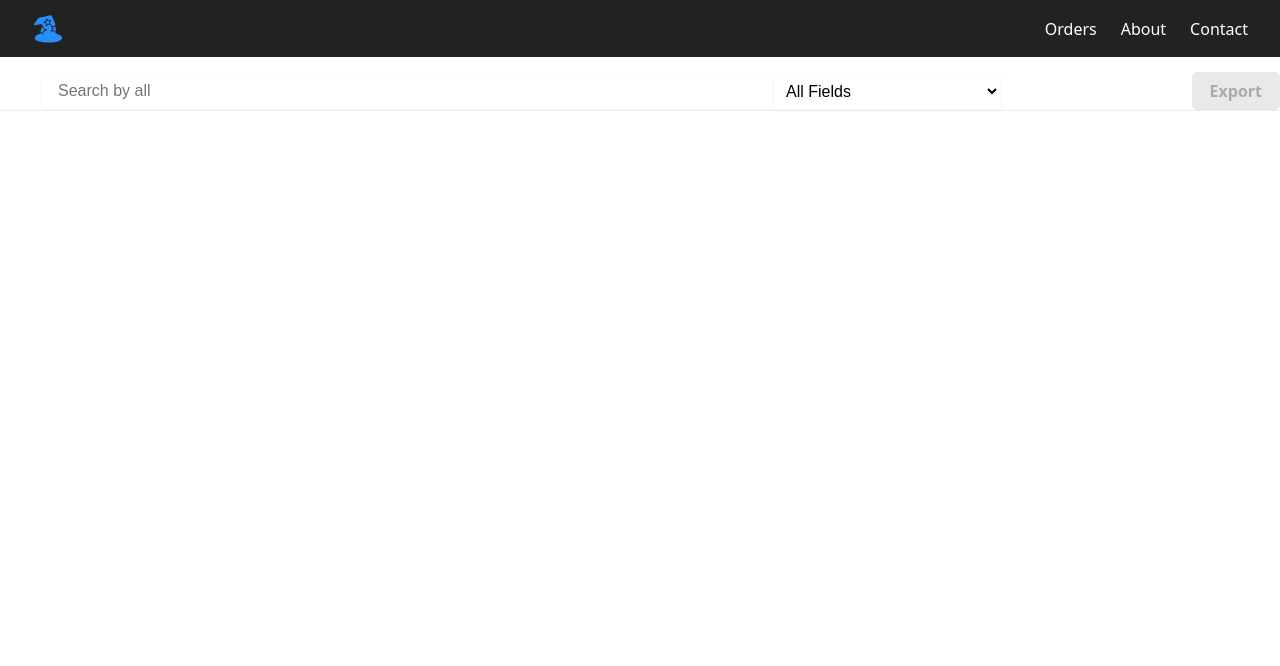
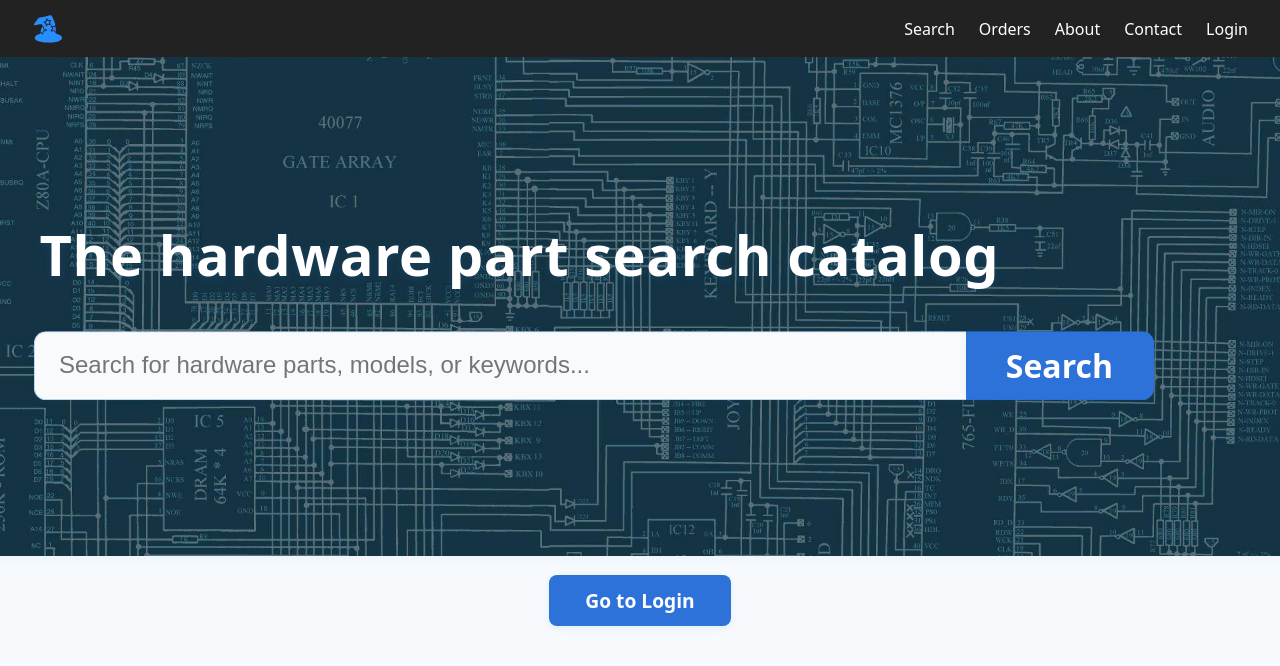
Before and after one commit to Bharath-Yelamali/Catalog-Feature, a React (Vite) app: page / in a window 1280 px wide. Shown: the top 666 px of the page. Built offline with nearby package versions, Linux system fonts and the light colour scheme.

Commit message:
implemented frontend pages for login

```diff
--- a/src/App.css
+++ b/src/App.css
@@ -3,6 +3,7 @@
   margin: 0 auto;
   padding: 2rem;
   text-align: center;
+  background: #f7fafd;
 }
 
 .logo {
@@ -78,6 +79,7 @@
 
 body {
   padding-top: 10px; /* Adjust to match the height of your taskbar */
+  background: #f7fafd;
 }
 
 .searchbar-container {
@@ -555,3 +557,263 @@ body {
 .export-btn {
   margin: 0;
 }
+
+.login-page-container {
+  min-height: 100vh;
+  display: flex;
+  align-items: center;
+  justify-content: center;
+  background: #f7fafd;
+  padding-top: 80px;
+}
+.login-content-box {
+  background: #fff;
+  border-radius: 16px;
+  box-shadow: 0 4px 32px rgba(0,0,0,0.08);
+  padding: 48px 40px 36px 40px;
+  max-width: 480px;
+  width: 100%;
+  display: flex;
+  flex-direction: column;
+  align-items: center;
+}
+.login-title {
+  font-size: 2.2rem;
+  font-weight: 700;
+  margin-bottom: 12px;
+  color: #2d72d9;
+  text-align: center;
+}
+.login-desc {
+  font-size: 1.1rem;
+  color: #444;
+  margin-bottom: 32px;
+  text-align: center;
+}
+.login-searchbar-row {
+  width: 100%;
+  margin-bottom: 32px;
+  display: flex;
+  justify-content: center;
+}
+.login-searchbar-input {
+  width: 100%;
+  max-width: 420px;
+  padding: 1.1rem 1.5rem;
+  font-size: 1.25rem;
+  border-radius: 8px;
+  border: 1.5px solid #bcd6f7;
+  background: #f8fafc;
+  box-shadow: 0 2px 8px rgba(44, 130, 201, 0.04);
+  outline: none;
+  margin: 0 auto;
+  transition: border 0.2s;
+}
+.login-searchbar-input:focus {
+  border: 1.5px solid #2d72d9;
+}
+.login-form {
+  width: 100%;
+  max-width: 400px;
+  margin: 0 auto;
+  margin-top: 8px;
+  display: flex;
+  flex-direction: column;
+  align-items: center;
+  justify-content: center;
+}
+.login-form-row {
+  width: 100%;
+  margin-bottom: 16px;
+  display: flex;
+  flex-direction: column;
+  align-items: center;
+  justify-content: center;
+}
+.login-input {
+  width: 100%;
+  padding: 0.9rem 1.2rem;
+  font-size: 1.1rem;
+  border-radius: 6px;
+  border: 1.5px solid #bcd6f7;
+  background: #f8fafc;
+  outline: none;
+  transition: border 0.2s;
+  box-sizing: border-box;
+}
+.login-btn {
+  width: 100%;
+  padding: 0.9rem 1.2rem;
+  font-size: 1.1rem;
+  font-weight: 600;
+  background: #2d72d9;
+  color: #fff;
+  border: none;
+  border-radius: 6px;
+  margin-top: 8px;
+  margin-bottom: 8px;
+  cursor: not-allowed;
+  opacity: 0.7;
+}
+.login-hint {
+  font-size: 0.95rem;
+  color: #888;
+  margin-top: 4px;
+  text-align: center;
+}
+
+.homepage-banner {
+  position: fixed;
+  top: 56px; /* Directly below the taskbar */
+  left: 0;
+  right: 0;
+  width: 100vw;
+  min-height: 500px;
+  background: #f5f8fc url('/images/banner-bg.jpg') center center/cover no-repeat;
+  margin: 0;
+  border-radius: 0;
+  box-shadow: 0 2px 12px rgba(44,130,201,0.07);
+  display: flex;
+  align-items: center;
+  justify-content: center;
+  z-index: 999;
+}
+
+.homepage-banner-title {
+  width: 180%;
+  text-align: left;
+  font-size: 3.5rem;
+  font-weight: 800;
+  color: #fff;
+  margin-bottom: 2.2rem;
+  letter-spacing: 0.01em;
+  text-shadow: 0 2px 8px rgba(44,130,201,0.18);
+  padding-left: 0.1em;
+}
+
+.homepage-banner-searchbar {
+  position: absolute;
+  top: 50%;
+  left: 30%;
+  transform: translate(-50%, -50%);
+  width: 60vw;
+  max-width: 700px;
+  min-width: 320px;
+  /* Remove background and box styling */
+  border-radius: 0;
+  box-shadow: none;
+  padding: 0;
+  display: flex;
+  flex-direction: column;
+  align-items: flex-start;
+}
+
+.homepage-banner-searchbar-row {
+  width: 160%;
+  display: flex;
+  flex-direction: row;
+  align-items: stretch;
+  gap: 0;
+}
+
+.homepage-banner-searchbar input[type="text"] {
+  width: 100%;
+  font-size: 1.5rem;
+  padding: 1.2rem 1.5rem;
+  border-radius: 12px 0 0 12px;
+  border: 1.5px solid #bcd6f7;
+  background: #f8fafc;
+  box-shadow: 0 2px 8px rgba(44, 130, 201, 0.04);
+  outline: none;
+  margin: 0;
+  transition: border 0.2s;
+  border-right: none;
+  height: 100%;
+  min-height: 0;
+  display: flex;
+  align-items: center;
+}
+
+.homepage-banner-searchbar input[type="text"]:focus {
+  border: 1.5px solid #2d72d9;
+  border-right: none;
+}
+
+.homepage-banner-searchbar-btn {
+  font-size: 2rem;
+  padding: 0 2.5rem;
+  border-radius: 0 12px 12px 0;
+  border: 1.5px solid #2d72d9;
+  border-left: none;
+  background: #2d72d9;
+  color: #fff;
+  font-weight: 700;
+  cursor: pointer;
+  transition: background 0.2s, border 0.2s;
+  box-shadow: 0 2px 8px rgba(44, 130, 201, 0.08);
+  margin: 0;
+  height: auto;
+  display: flex;
+  align-items: center;
+}
+
+.homepage-banner-searchbar-btn:hover,
+.homepage-banner-searchbar-btn:focus {
+  background: #1751a1;
+  border-color: #1751a1;
+}
+
+/* Centralized login page background and box */
+.centralized-login-bg {
+  min-height: 100vh;
+  display: flex;
+  align-items: center;
+  justify-content: center;
+  background: #f7fafd;
+}
+
+.centralized-login-box {
+  background: #fff;
+  border-radius: 18px;
+  box-shadow: 0 4px 24px rgba(44,130,201,0.10);
+  padding: 64px 56px 56px 56px;
+  max-width: 600px;
+  min-width: 400px;
+  min-height: 420px;
+  width: 100%;
+  display: flex;
+  flex-direction: column;
+  align-items: center;
+}
+
+.homepage-login-btn-container {
+  width: 100%;
+  display: flex;
+  justify-content: center;
+  margin-top: 40px;
+  position: relative;
+  z-index: 2;
+}
+
+.homepage-login-btn {
+  font-size: 1.2rem;
+  padding: 12px 36px;
+  border-radius: 8px;
+  border: none;
+  background: #2d72d9;
+  color: #fff;
+  font-weight: 700;
+  box-shadow: 0 2px 8px rgba(44,130,201,0.10);
+  cursor: pointer;
+  transition: background 0.2s, box-shadow 0.2s;
+}
+.homepage-login-btn:hover,
+.homepage-login-btn:focus {
+  background: #1751a1;
+  box-shadow: 0 4px 16px rgba(44,130,201,0.13);
+}
+
+.homepage-description-section,
+.homepage-description-text {
+  display: none !important;
+}
--- a/src/App.jsx
+++ b/src/App.jsx
@@ -6,6 +6,8 @@ import PartsTable from './components/PartsTable';
 import RequiredFields from './components/RequiredFields';
 import ConfirmationSummary from './components/ConfirmationSummary';
 import { fetchParts } from './api/parts';
+import HomePage from './components/HomePage';
+import LoginPage from './components/LoginPage';
 
 function App() {
   const [page, setPage] = useState('home')
@@ -55,6 +57,9 @@ function App() {
     attachments: [],
   });
   const [newParts, setNewParts] = useState([]);
+  const [loginSearch, setLoginSearch] = useState("");
+  const [loginUsername, setLoginUsername] = useState("");
+  const [loginPassword, setLoginPassword] = useState("");
   const abortControllerRef = useRef();
 
   const handleSearch = async (e) => {
@@ -110,6 +115,19 @@ function App() {
           window.__showSpinner = false;
         }
       }
+    }
+  };
+
+  // Handler for the large search bar on the login page
+  const handleLoginSearch = (e) => {
+    if (e.key === 'Enter' && loginSearch.trim() !== "") {
+      setSearch(loginSearch);
+      setPage('search');
+      setTimeout(() => {
+        // Simulate Enter key for search page's search bar
+        const event = { key: 'Enter' };
+        handleSearch(event);
+      }, 0);
     }
   };
 
@@ -179,13 +197,21 @@ function App() {
           <img src="/wizard.svg" alt="Wizard Logo" className="taskbar-logo" />
         </div>
         <ul className="taskbar-links">
+          <li><a href="#" onClick={() => setPage('search')}>Search</a></li>
           <li><a href="#" onClick={() => setPage('orders')}>Orders</a></li>
           <li><a href="#" onClick={() => setPage('about')}>About</a></li>
           <li><a href="#" onClick={() => setPage('contact')}>Contact</a></li>
+          <li><a href="#" onClick={() => setPage('login')}>Login</a></li> {/* Login tab, furthest right */}
         </ul>
       </nav>
-      {/* Show searchbar and dropdown only on home page */}
+      {/* Use HomePage component for the homepage */}
       {page === 'home' && (
+        <HomePage setPage={setPage} setSearch={setSearch} handleSearch={handleSearch} />
+      )}
+      {page === 'login' && (
+        <LoginPage />
+      )}
+      {page === 'search' && (
         <>
           <SearchBar
             search={search}
@@ -195,7 +221,6 @@ function App() {
             handleSearch={handleSearch}
             resultCount={showResults ? results.length : undefined}
           />
-          {/* Render Export button in the correct spot using window.renderExportButton */}
           {(() => {
             window.renderExportButton = () => (
               <button
@@ -210,7 +235,6 @@ function App() {
             );
             return null;
           })()}
-          {/* Only show dropdown after Enter is pressed */}
           {showResults && (
             <>
               {loading && <div>Loading parts...</div>}
@@ -222,7 +246,7 @@ function App() {
                 quantities={quantities}
                 setQuantities={setQuantities}
                 search={lastSearch}
-                setPage={page => setPage(page)} // pass setPage as before
+                setPage={page => setPage(page)}
               />
             </>
           )}
@@ -236,7 +260,7 @@ function App() {
           <RequiredFields
             selected={selected}
             quantities={quantities}
-            goBack={() => setPage('home')}
+            goBack={() => setPage('search')}
             setPage={setPage}
             setPreqFields={setPreqFields}
             preqFields={preqFields}
--- /dev/null
+++ b/src/components/HomePage.jsx
@@ -0,0 +1,48 @@
+import React, { useState } from 'react';
+
+const HomePage = ({ setPage, setSearch, handleSearch }) => {
+  const [homeSearch, setHomeSearch] = useState('');
+
+  const handleHomeSubmit = e => {
+    e.preventDefault();
+    setSearch(homeSearch);
+    setPage('search');
+    setTimeout(() => {
+      if (typeof handleSearch === 'function') {
+        handleSearch({ key: 'Enter', preventDefault: () => {}, stopPropagation: () => {} });
+      }
+    }, 0);
+  };
+
+  return (
+    <div>
+      <div className="homepage-banner">
+        <form className="homepage-banner-searchbar" onSubmit={handleHomeSubmit}>
+          <div className="homepage-banner-title">The hardware part search catalog</div>
+          <div className="homepage-banner-searchbar-row">
+            <input
+              type="text"
+              value={homeSearch}
+              onChange={e => setHomeSearch(e.target.value)}
+              placeholder="Search for hardware parts, models, or keywords..."
+              aria-label="Homepage search"
+            />
+            <button type="submit" className="homepage-banner-searchbar-btn">Search</button>
+          </div>
+        </form>
+      </div>
+      {/* Only the login button below the banner */}
+      <div className="homepage-login-btn-container" style={{ position: 'relative', zIndex: 1001, marginTop: '520px', marginLeft: 'auto', marginRight: 'auto', textAlign: 'center' }}>
+        <button
+          className="homepage-login-btn"
+          onClick={() => setPage('login')}
+        >
+          Go to Login
+        </button>
+      </div>
+      <div style={{ height: '60px' }} />
+    </div>
+  );
+};
+
+export default HomePage;
--- /dev/null
+++ b/src/components/LoginPage.jsx
@@ -0,0 +1,56 @@
+import React, { useState } from 'react';
+import '../App.css';
+
+const LoginPage = () => {
+  const [username, setUsername] = useState('');
+  const [password, setPassword] = useState('');
+  const [error, setError] = useState('');
+
+  const handleSubmit = (e) => {
+    e.preventDefault();
+    if (!username || !password) {
+      setError('Please enter both username and password.');
+      return;
+    }
+    setError('');
+    // TODO: Implement login logic
+  };
+
+  return (
+    <div className="centralized-login-bg">
+      <div className="centralized-login-box">
+        <div className="login-title">Sign in to your account</div>
+        <form className="login-form" onSubmit={handleSubmit}>
+          <div className="login-form-row">
+            <input
+              type="text"
+              className="login-input"
+              placeholder="Username"
+              value={username}
+              onChange={e => setUsername(e.target.value)}
+              autoComplete="username"
+              required
+            />
+          </div>
+          <div className="login-form-row">
+            <input
+              type="password"
+              className="login-input"
+              placeholder="Password"
+              value={password}
+              onChange={e => setPassword(e.target.value)}
+              autoComplete="current-password"
+              required
+            />
+          </div>
+          {error && <div className="login-hint" style={{ color: '#d27a7a', marginBottom: 8 }}>{error}</div>}
+          <button type="submit" className="login-btn" style={{ cursor: 'pointer', opacity: 1 }}>
+            Sign In
+          </button>
+        </form>
+      </div>
+    </div>
+  );
+};
+
+export default LoginPage;
```
Also changed, not shown: public/images/banner-bg.jpg (added).
